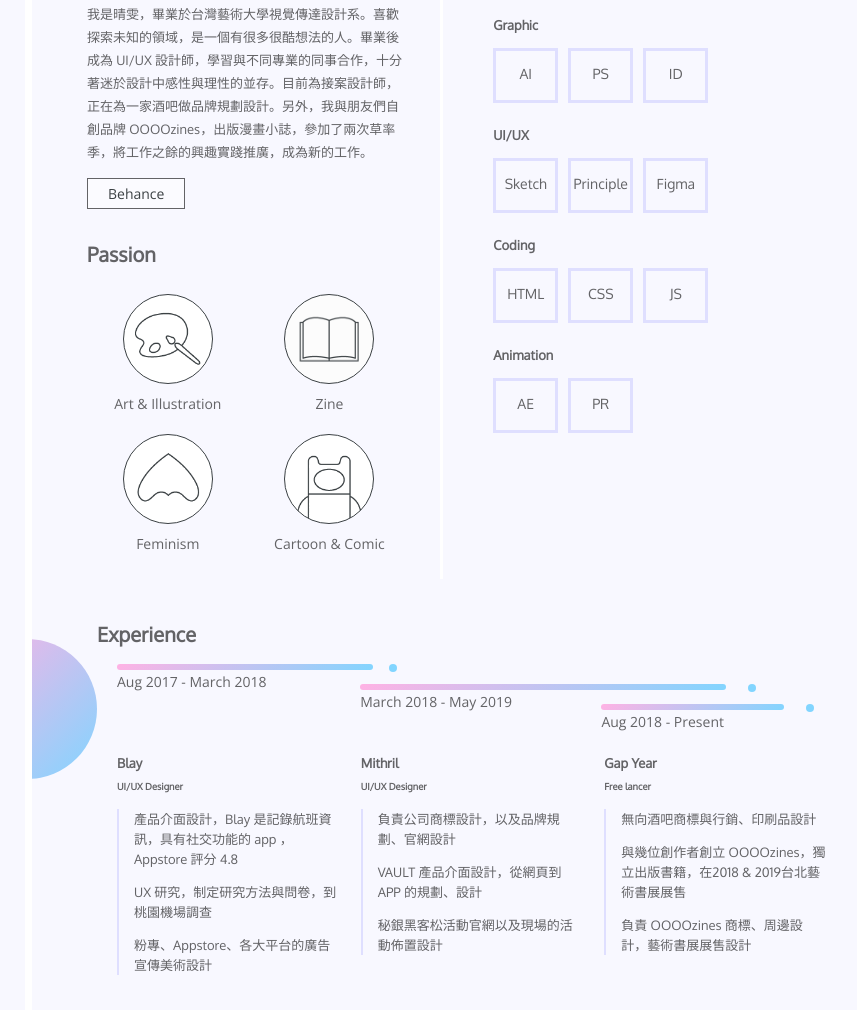
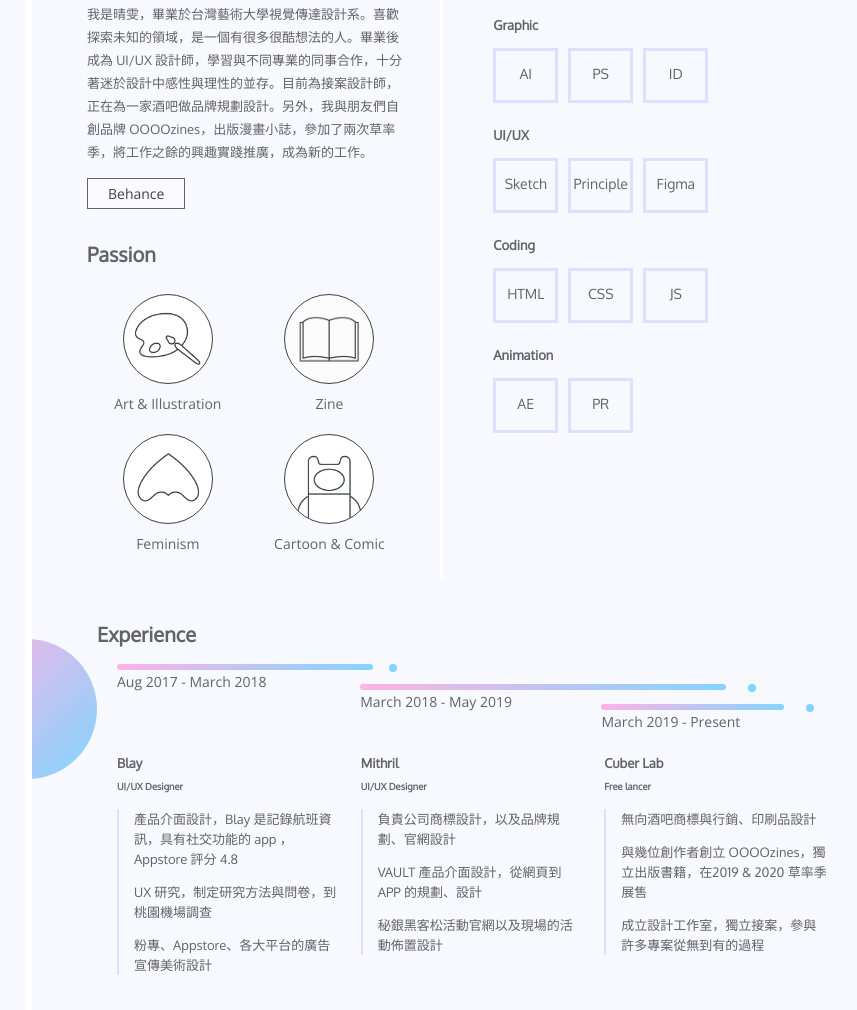
Before and after one commit to chingwenqqq/resume, a plain HTML site: page index.html in a window 1280 px wide. Shown: the part 294-1304 px from the top of the page, without its empty margins (190-1047 px from the left). Drawn offline with nearby package versions, Linux system fonts and the light colour scheme.

Commit message:
Experience adjust

```diff
--- a/index.html
+++ b/index.html
@@ -15,8 +15,6 @@
 <body>
   <div class="resume">
     <div class="top">
-      <!-- <div class="decoration"></div>
-      <div class="decoration"></div> -->
       <div class="myPhoto"></div>
       <div class="nameCircle"></div>
       <div class="myName">
@@ -67,22 +65,17 @@
             <ul>
               <li>
                 <div class="skillLevel">
-                  <!-- <div class="littleCircle">AI</div> -->
                   AI
                 </div>
               </li>
               <li>
                 <div class="skillLevel">
-                  <!-- div class="littleCircle">PS</div> -->
                   PS
-                  <!-- <div class="level1"></div> -->
                 </div>
               </li>
               <li>
                 <div class="skillLevel">
-                  <!-- <div class="littleCircle">ID</div> -->
                   ID
-                  <!-- <div class="level1"></div> -->
                 </div>
               </li>
             </ul>
@@ -90,21 +83,21 @@
             <ul>
               <li>
                 <div class="skillLevel">
-                  <!-- <div class="littleCircle">Sketch</div> -->
+
                   Sketch
-                  <!-- <div class="level1"></div> -->
+
                 </div>
               </li>
               <li>
                 <div class="skillLevel">
                   Principle
-                  <!-- <div class="level1"></div> -->
+
                 </div>
               </li>
               <li>
                 <div class="skillLevel">
                   Figma
-                  <!-- <div class="level1"></div> -->
+
                 </div>
               </li>
             </ul>
@@ -113,20 +106,19 @@
               <li>
                 <div class="skillLevel">
                   HTML
-                  <!-- <div class="level1"></div> -->
+
                 </div>
               </li>
               <li>
                 <div class="skillLevel">
                   CSS
-                  <!-- <div class="level1"></div> -->
+
                 </div>
               </li>
               <li>
                 <div class="skillLevel">
                   JS
-<!--                   <div class="level2"></div>
-                  <div class="level1"></div> -->
+
                 </div>
               </li>
             </ul>
@@ -155,11 +147,9 @@
         <div class="decorationCircle"></div>
         <div class="decorationLine">March 2018 - May 2019</div>
         <div class="decorationCircle"></div>
-        <div class="decorationLine">Aug 2018 - Present</div>
+        <div class="decorationLine">March 2019 - Present</div>
         <div class="decorationCircle"></div>
       </div>
-<!--       <div class="footerCircle circle1"></div>
-      <div class="footerCircle circle2"></div> -->
       <ul class="listExperience">
         <li class="year">
           <h5>Blay</h5>
@@ -180,12 +170,12 @@
           </ul>
         </li>
         <li class="year">
-          <h5>Gap Year</h5>
+          <h5>Cuber Lab</h5>
           <h6>Free lancer</h6>
           <ul>
             <li>無向酒吧商標與行銷、印刷品設計</li>
-            <li>與幾位創作者創立 OOOOzines，獨立出版書籍，在2018 & 2019台北藝術書展展售</li>
-            <li>負責 OOOOzines 商標、周邊設計，藝術書展展售設計</li>
+            <li>與幾位創作者創立 OOOOzines，獨立出版書籍，在2019 & 2020 草率季展售</li>
+            <li>成立設計工作室，獨立接案，參與許多專案從無到有的過程</li>
           </ul>
         </li>
       </ul>
```
